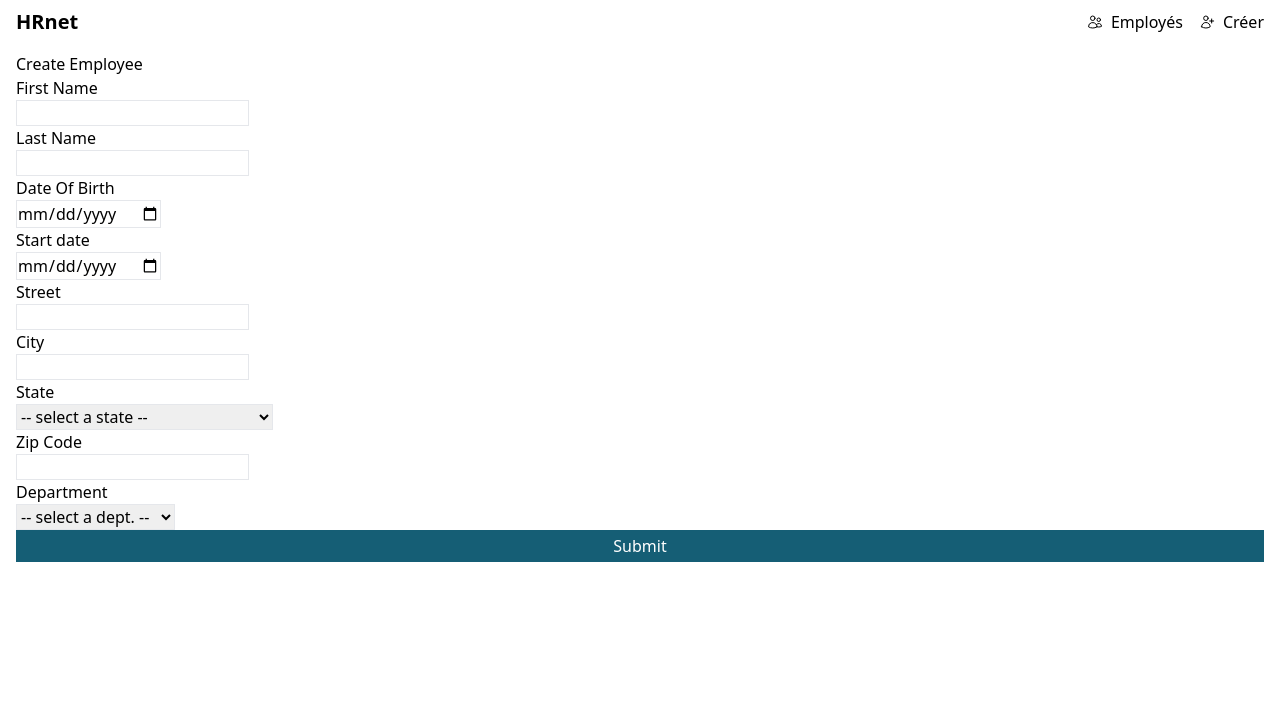
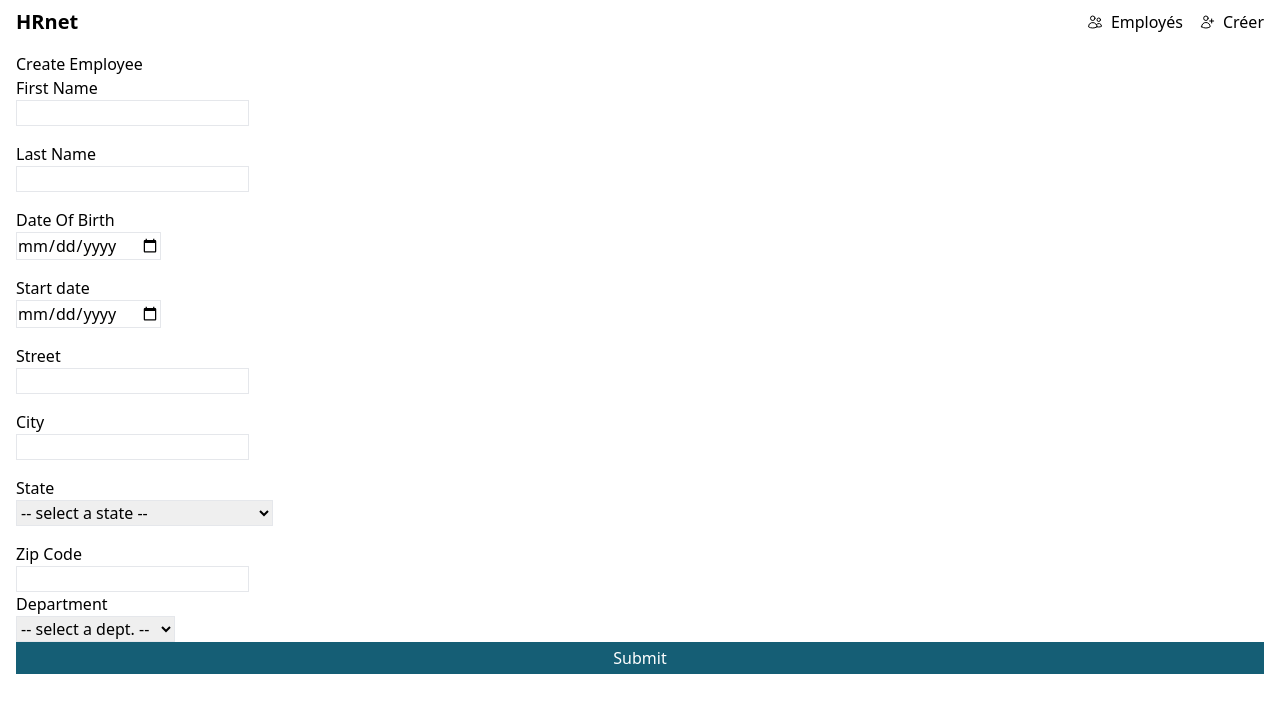
Before and after one commit to erischon/HRnet, a React (Vite) app: page /employee/create in a window 1280 px wide. Shown: the top 712 px of the page. Built offline with nearby package versions, Linux system fonts and the light colour scheme.

Commit message:
Update CreateEmployeeForm.jsx

```diff
--- a/src/components/CreateEmployeeForm.jsx
+++ b/src/components/CreateEmployeeForm.jsx
@@ -20,7 +20,7 @@ function CreateEmployeeForm() {
         onSubmit={handleSubmit(onSubmit)}
         noValidate
       >
-        <div>
+        <div className="mb-4">
           <label htmlFor="firstName">First Name</label>
           <input
             id="firstName"
@@ -31,10 +31,10 @@ function CreateEmployeeForm() {
             })}
           />
 
-          <p>{errors.firstName?.message}</p>
+          <p className="text-red-500 text-sm">{errors.firstName?.message}</p>
         </div>
 
-        <div>
+        <div className="mb-4">
           <label htmlFor="lastName">Last Name</label>
           <input
             id="lastName"
@@ -45,10 +45,10 @@ function CreateEmployeeForm() {
             })}
           />
 
-          <p>{errors.lastName?.message}</p>
+          <p className="text-red-500 text-sm">{errors.lastName?.message}</p>
         </div>
 
-        <div>
+        <div className="mb-4">
           <label htmlFor="birthDate">Date Of Birth</label>
           <input
             id="birthDate"
@@ -59,10 +59,10 @@ function CreateEmployeeForm() {
             })}
           />
 
-          <p>{errors.birthDate?.message}</p>
+          <p className="text-red-500 text-sm">{errors.birthDate?.message}</p>
         </div>
 
-        <div>
+        <div className="mb-4">
           <label htmlFor="startDate">Start date</label>
           <input
             id="startDate"
@@ -73,10 +73,10 @@ function CreateEmployeeForm() {
             })}
           />
 
-          <p>{errors.startDate?.message}</p>
+          <p className="text-red-500 text-sm">{errors.startDate?.message}</p>
         </div>
 
-        <div>
+        <div className="mb-4">
           <label htmlFor="street">Street</label>
           <input
             id="street"
@@ -87,10 +87,10 @@ function CreateEmployeeForm() {
             className="block border"
           />
 
-          <p>{errors.street?.message}</p>
+          <p className="text-red-500 text-sm">{errors.street?.message}</p>
         </div>
 
-        <div>
+        <div className="mb-4">
           <label htmlFor="city">City</label>
           <input
             id="city"
@@ -101,10 +101,10 @@ function CreateEmployeeForm() {
             className="block border"
           />
 
-          <p>{errors.city?.message}</p>
+          <p className="text-red-500 text-sm">{errors.city?.message}</p>
         </div>
 
-        <div>
+        <div className="mb-4">
           <label htmlFor="state">State</label>
           <select
             id="state"
@@ -124,7 +124,7 @@ function CreateEmployeeForm() {
             ))}
           </select>
 
-          <p>{errors.state?.message}</p>
+          <p className="text-red-500 text-sm">{errors.state?.message}</p>
         </div>
 
         <div>
@@ -138,7 +138,7 @@ function CreateEmployeeForm() {
             className="block border"
           />
 
-          <p>{errors.zipCode?.message}</p>
+          <p className="text-red-500 text-sm">{errors.zipCode?.message}</p>
         </div>
 
         <div>
@@ -161,7 +161,7 @@ function CreateEmployeeForm() {
             ))}
           </select>
 
-          <p>{errors.department?.message}</p>
+          <p className="text-red-500 text-sm">{errors.department?.message}</p>
         </div>
 
         <button className="px-2 py-1 bg-cyan-800 text-white">Submit</button>
```
